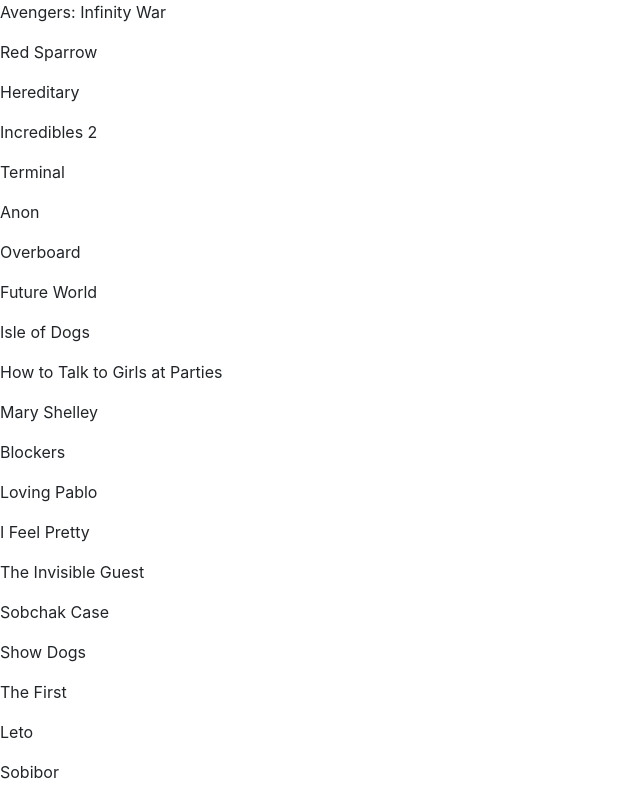
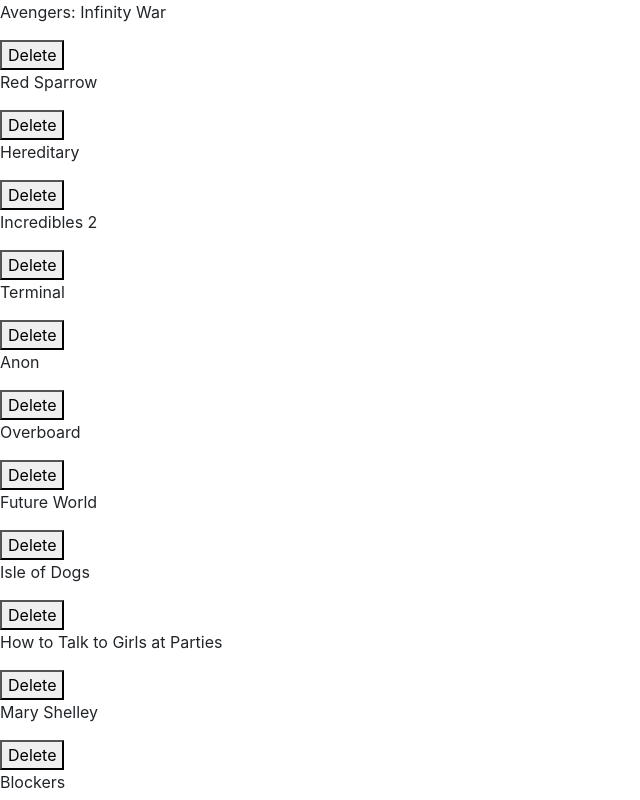
Before and after one commit to Sazuru/ReactMovieApp, a React (Create React App) app: page / in a window 1280 px wide. Shown: the top 800 px of the page, without its empty margins (0-640 px from the left). Built offline with nearby package versions, Linux system fonts and the light colour scheme.

Commit message:
Added delete button

```diff
--- a/src/components/App.js
+++ b/src/components/App.js
@@ -1,6 +1,15 @@
 import React from 'react';
 // import { render } from '@testing-library/react';
 import { moviesData } from '../moviesData';
+
+function removeMovie(movie) {
+  const updateMovies = this.state.movies.filter(function(item) {
+    return item.id !== movie.id;
+  });
+  this.setState({
+    movies: updateMovies,
+  });
+}
 
 class App extends React.Component {
   constructor() {
@@ -14,8 +23,13 @@
   render() {
     return (
       <div>
-        {this.state.movies.map(function(movie) {
-          return <p>{movie.title}</p>;
+        {this.state.movies.map(movie => {
+          return (
+            <div key={movie.id}>
+              <p>{movie.title}</p>
+              <button onClick={removeMovie.bind(this, movie)}>Delete</button>
+            </div>
+          );
         })}
       </div>
     );
```
